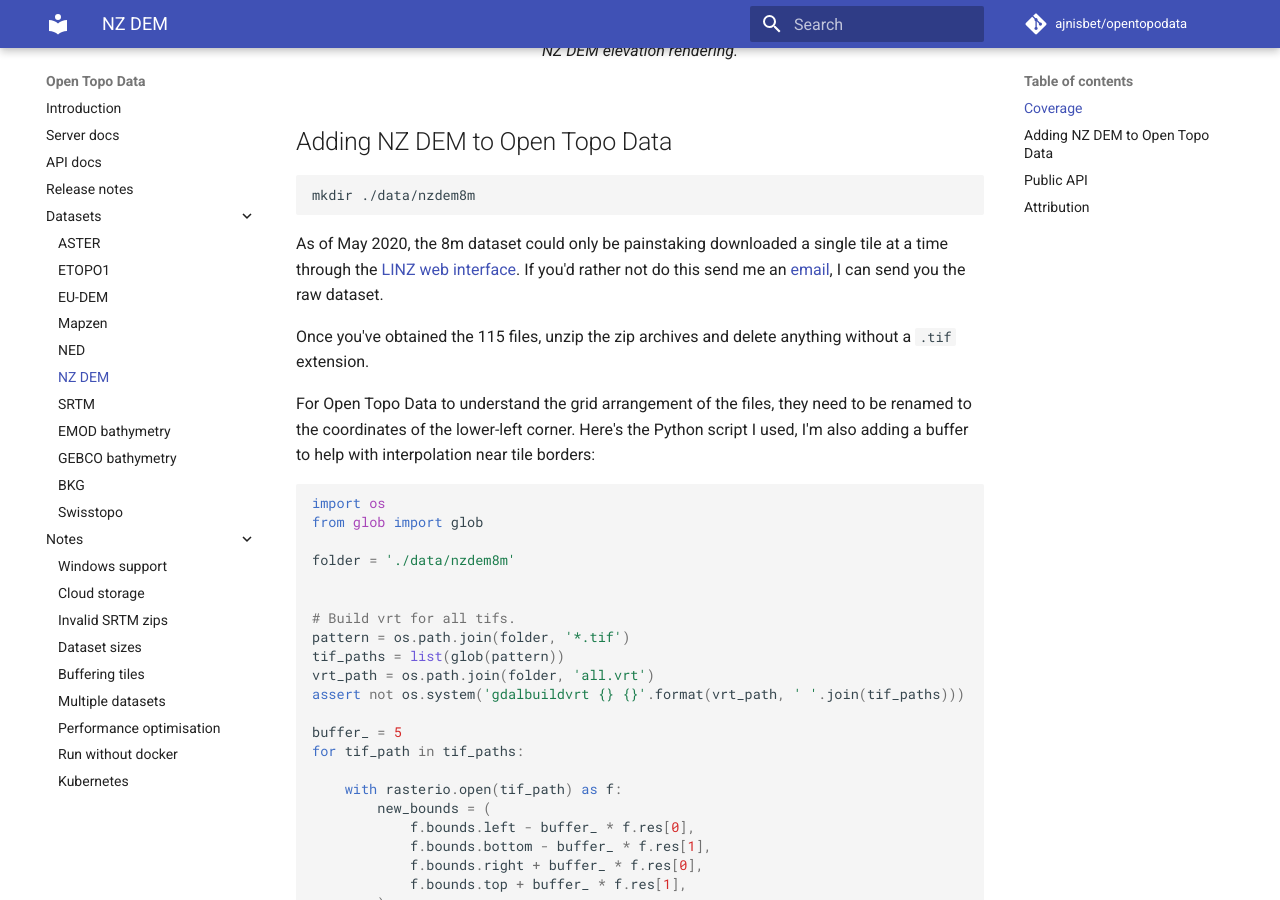
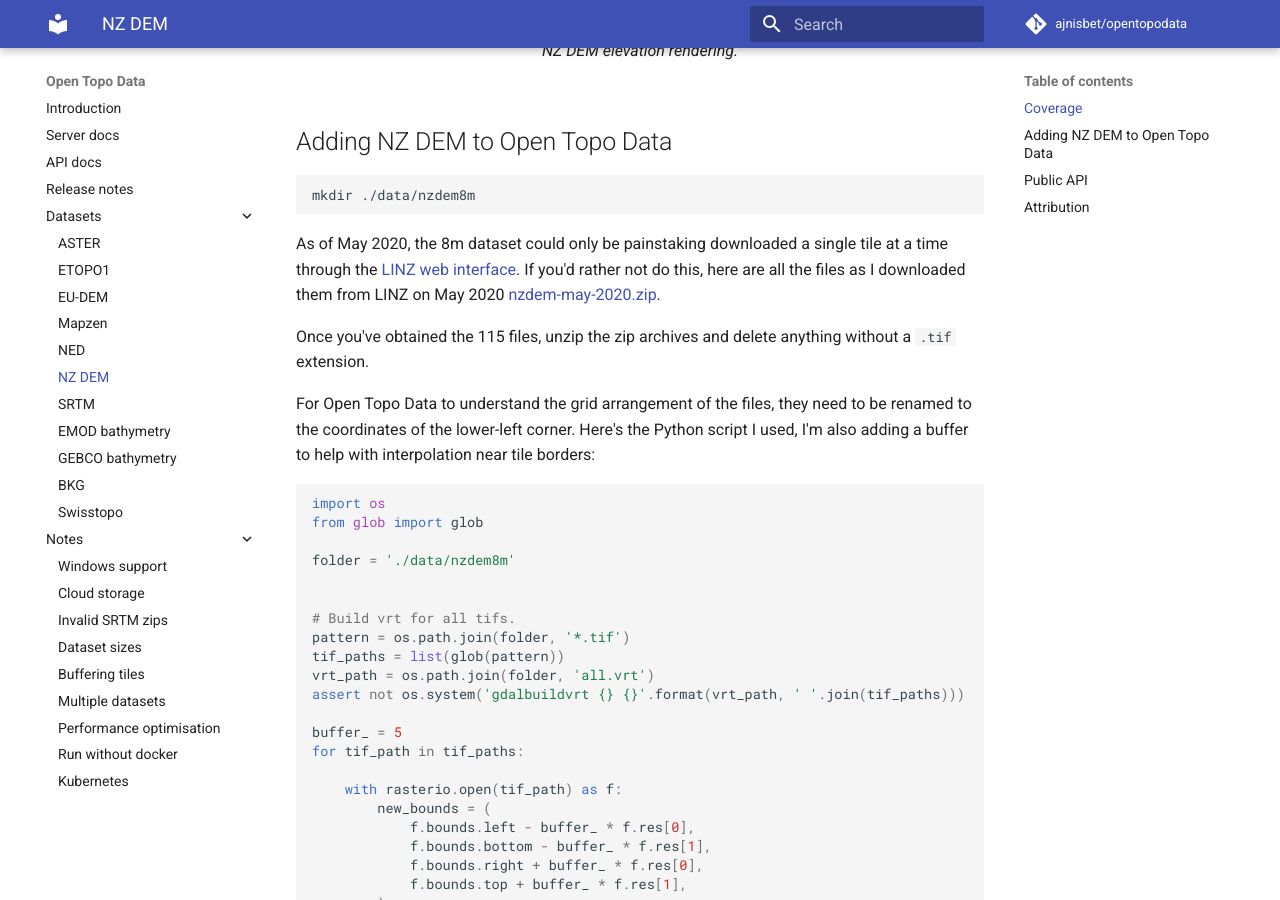
Before and after one commit to ajnisbet/opentopodata, an MkDocs documentation site: the page built from docs/datasets/nzdem.md, in a window 1280 px wide and 900 px high, scrolled down 853 px. Built offline with MkDocs 1.6.1 and Material for MkDocs 9.7.7, drawn with Linux system fonts in a browser that asks for light colours; comment, search, counter and statistics services are not loaded.

Commit message:
Add NZ link

````diff
--- a/docs/datasets/nzdem.md
+++ b/docs/datasets/nzdem.md
@@ -21,7 +21,7 @@ mkdir ./data/nzdem8m
 ```
 
 
-As of May 2020, the 8m dataset could only be painstaking downloaded a single tile at a time through the [LINZ web interface](https://data.linz.govt.nz/layer/51768-nz-8m-digital-elevation-model-2012/). If you'd rather not do this send me an [email](mailto:andrew@opentopodata.org), I can send you the raw dataset.
+As of May 2020, the 8m dataset could only be painstaking downloaded a single tile at a time through the [LINZ web interface](https://data.linz.govt.nz/layer/51768-nz-8m-digital-elevation-model-2012/). If you'd rather not do this, here are all the files as  I downloaded them from LINZ on May 2020 [nzdem-may-2020.zip](https://storage.googleapis.com/www-ajnisbet-com/nzdem-may-2020.zip).
 
 Once you've obtained the 115 files, unzip the zip archives and delete anything without a `.tif` extension.
 
````
